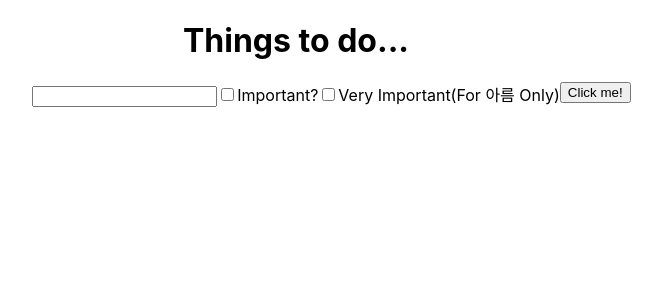
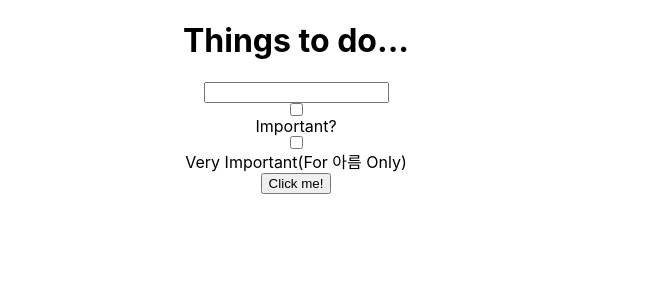
Before and after one commit to RicardoTlatelpa/todolistr, a React (Create React App) app: page / in a window 1280 px wide. Shown: the top 300 px of the page, without its empty margins (344-1006 px from the left). Built offline with nearby package versions, Linux system fonts and the light colour scheme.

Commit message:
-centering inputs

```diff
--- a/src/Form.css
+++ b/src/Form.css
@@ -1,4 +1,10 @@
 .Form-button{
-  position:absolute;
+  display:block;
+  margin:auto;
   cursor: pointer;
 }
+.Form-input{
+  display:block;
+  margin:auto;
+
+}
--- a/src/Form.js
+++ b/src/Form.js
@@ -36,14 +36,16 @@ class Form extends Component {
   }
   render() {
     return (
-      <form onSubmit={this.handleSubmit}>
+      <form onSubmit={this.handleSubmit} className="Form">
         <input
+          className="Form-input"
           type="text"
           name="name"
           value={this.state.name}
           onChange={this.handleChange}
         />
         <input
+          className="Form-input"
           type="checkbox"
           name="important"
           value={this.state.checkbox}
@@ -51,6 +53,7 @@ class Form extends Component {
         />
         Important?
         <input
+          className="Form-input"
           type="checkbox"
           name="veryImportant"
           value={this.state.veryImportant}
```
